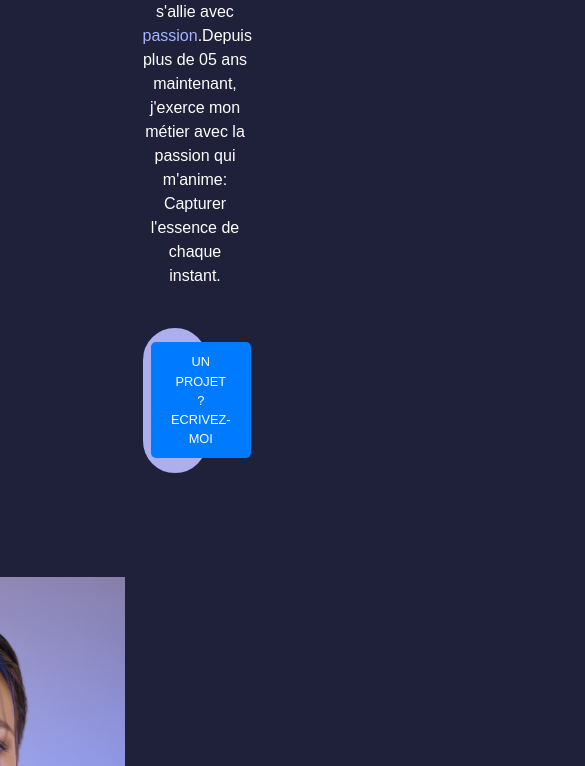
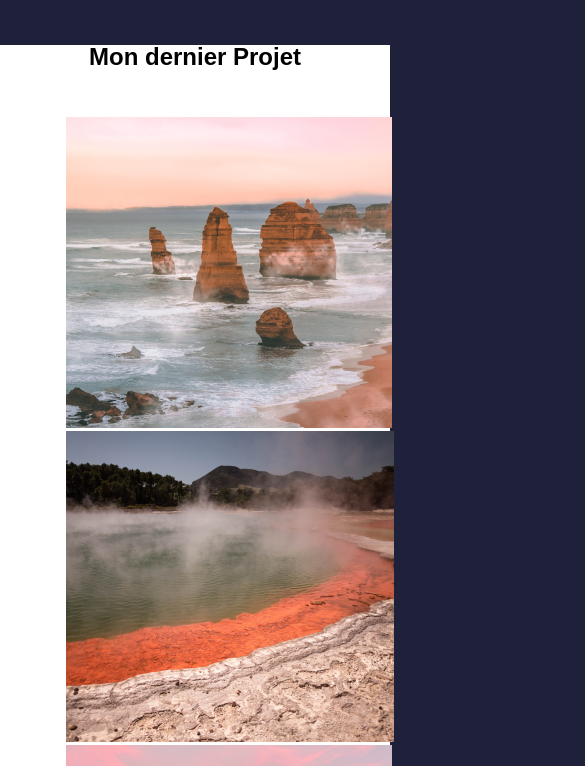
Before and after one commit to CodeKing77/projet_siteRobbieLens, a plain HTML site: page index.html in a window 390 px wide. Shown: the part 637-1403 px from the top of the page, 585 px wide, since content can reach past the window. Drawn offline with Linux system fonts and the light colour scheme.

Commit message:
Page index sans incorporation de liens Responsive Design

```diff
--- a/index.html
+++ b/index.html
@@ -5,7 +5,7 @@
     <meta name="viewport" content="width=device-width, initial-scale=1.0">
     <link rel="stylesheet" href="reset.css">
     <link rel="stylesheet" href="style1.css">
-    <link rel="stylesheet" href="responsive_style_deepseek.css">
+    <!--<link rel="stylesheet" href="responsive_style_deepseek.css"> -->
     <!--<link rel="stylesheet" href="responsive_style_openAI.css">  -->
     <!--<link rel="stylesheet" href="responsive_style_gemini.css">  -->
     <!--<link rel="stylesheet" href="responsive_style_mistralAI.css"> -->
```
